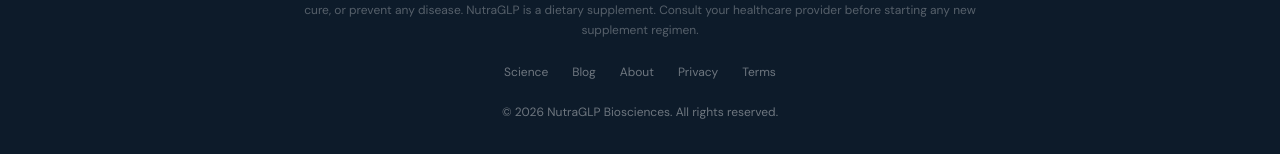
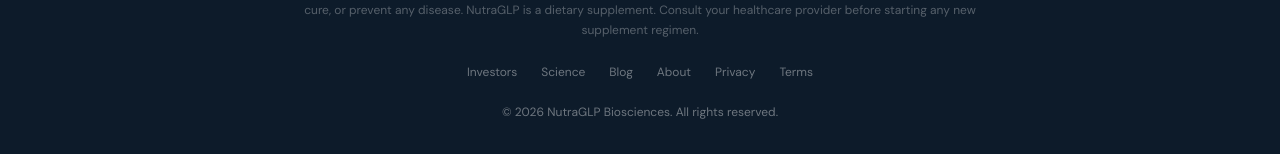
Before and after one commit to chrismccannco/github.com-chrismccannco-nutraglp, a Next.js app: page /faq in a window 1280 px wide. Shown: the part 5292-5446 px from the top of the page. Built offline with nearby package versions, Linux system fonts and the light colour scheme; no server answers; the database is empty.

Commit message:
Update Footer.tsx

```diff
--- a/app/components/Footer.tsx
+++ b/app/components/Footer.tsx
@@ -11,6 +11,9 @@
           healthcare provider before starting any new supplement regimen.
         </p>
         <div className="flex justify-center gap-4 sm:gap-6 mt-6 text-xs text-white/40 flex-wrap">
+          <Link href="/" className="hover:text-white/60 transition no-underline">
+            Investors
+          </Link>
           <Link href="/science" className="hover:text-white/60 transition no-underline">
             Science
           </Link>
@@ -28,7 +31,8 @@
           </Link>
         </div>
         <p className="text-xs text-white/40 mt-6 text-center">
-          &copy; {new Date().getFullYear()} NutraGLP Biosciences. All rights reserved.
+          &copy; {new Date().getFullYear()} NutraGLP Biosciences. All rights
+          reserved.
         </p>
       </div>
     </footer>
```
